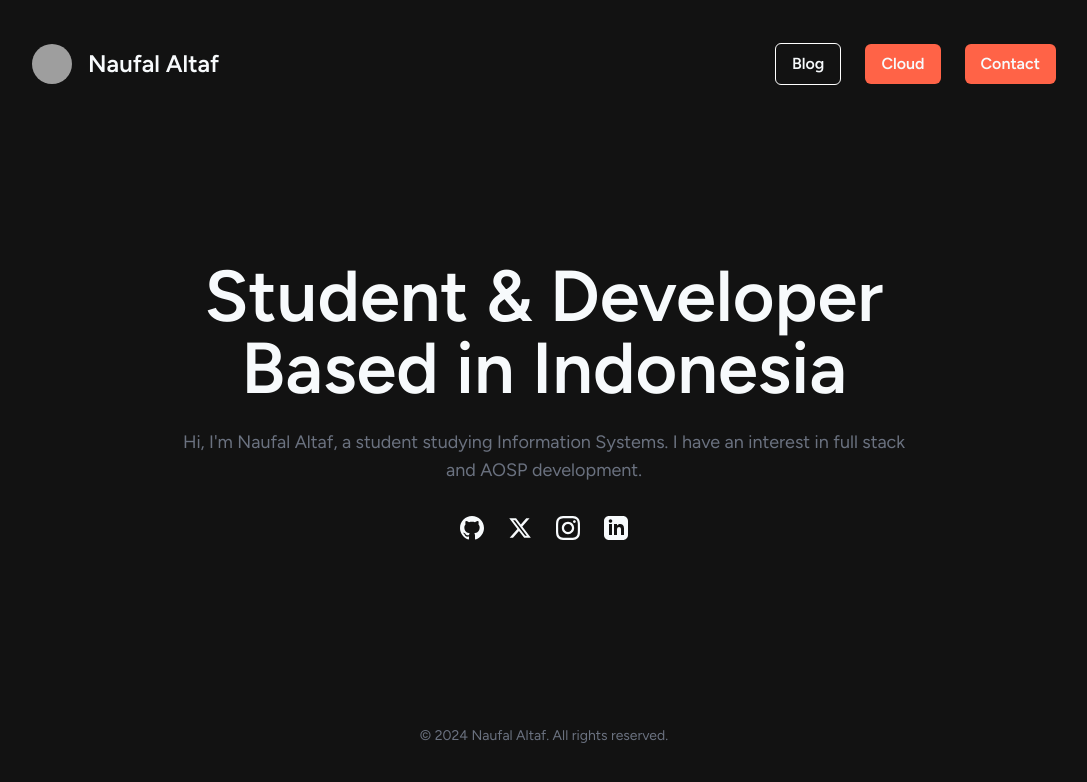
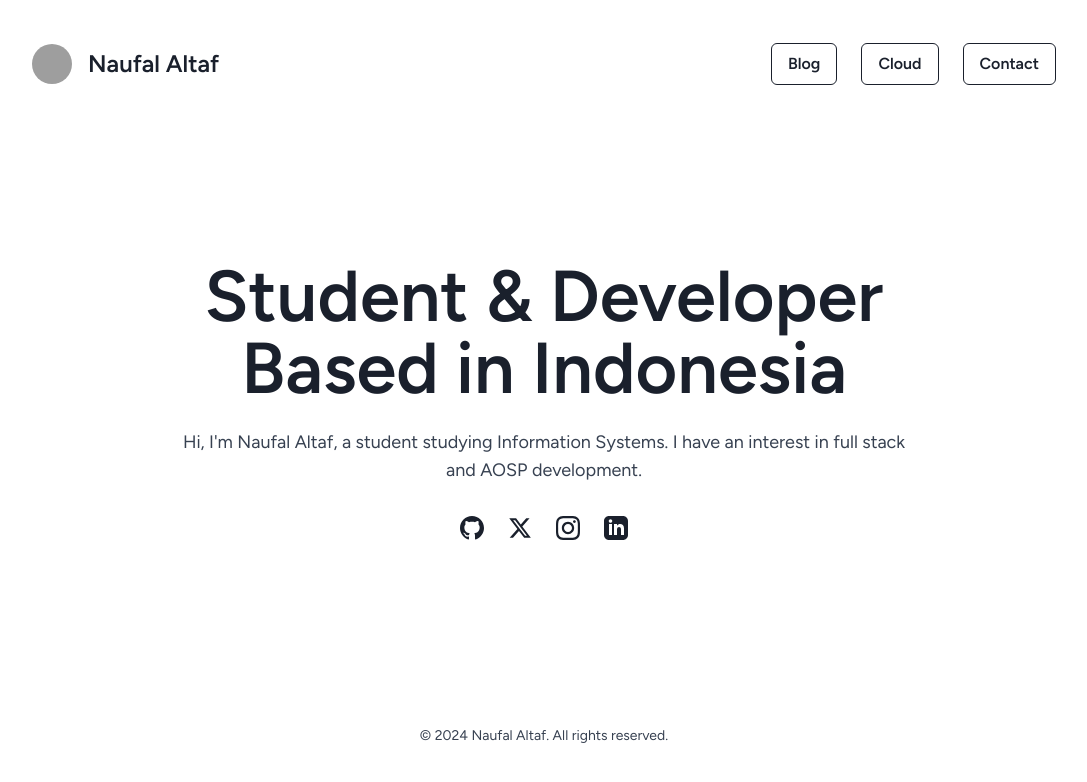
Before and after one commit to nawocci/site, a Next.js app: page / in a window 1280 px wide. Shown: the top 782 px of the page, without its empty margins (96-1183 px from the left). Built offline with nearby package versions, Linux system fonts and the light colour scheme; grey boxes are pictures that could not be loaded.

Commit message:
Add a light color scheme
- Also uniform and tidy up the colors on every components.

```diff
--- a/src/app/blog/[slug]/page.tsx
+++ b/src/app/blog/[slug]/page.tsx
@@ -29,7 +29,7 @@ export default async function BlogPost({ params }: { params: { slug: string } })
           width={600}
           className={"rounded-lg w-full h-56 sm:h-[32rem] object-cover"}
         />
-        <div className="prose prose-invert sm:prose-lg sm:hover:prose-a:text-primary max-w-none overflow-hidden">
+        <div className="prose dark:prose-invert sm:prose-lg sm:hover:prose-a:text-primary max-w-none overflow-hidden">
           <PortableText value={post.body} components={PortableTextComponents} />
         </div>
       </div>
--- a/src/app/blog/page.tsx
+++ b/src/app/blog/page.tsx
@@ -30,7 +30,7 @@ export default async function Blog() {
               />
             </div>
             <div className="flex flex-col flex-grow p-2 lg:p-4 sm:group-hover:bg-primary sm:duration-200">
-              <p className="text-xs lg:text-base mb-1 lg:mb-2 text-primary sm:group-hover:text-white sm:duration-200">
+              <p className="text-xs lg:text-base mb-1 lg:mb-2 text-primary sm:group-hover:text-white dark:sm:group-hover:text-black sm:duration-200">
                 {post.postDate}
               </p>
               <h2 className="font-bold text-base lg:text-2xl mb-1 lg:mb-2">
--- a/src/app/globals.css
+++ b/src/app/globals.css
@@ -3,3 +3,23 @@
 @tailwind base;
 @tailwind components;
 @tailwind utilities;
+
+:root {
+    --color-primary: #FF7F5A;
+    --color-secondary: #374151;
+    --color-background: #FFFFFF;
+    --color-background-alt: #ECECEC;
+    --color-text: #1A202C;
+    --color-border: #B0BEC5;
+}
+
+@media (prefers-color-scheme: dark) {
+    :root {
+        --color-primary: #FF6347;
+        --color-secondary: #6B7280;
+        --color-background: #121212;
+        --color-background-alt: #1E1E1E;
+        --color-text: #F7FAFC;
+        --color-border: #505050;
+    }
+}
--- a/src/app/layout.tsx
+++ b/src/app/layout.tsx
@@ -17,7 +17,7 @@ export default function RootLayout({
 }>) {
   return (
     <html lang="en">
-      <body className={`${figtree.className} bg-background text-text`}>
+      <body className={`${figtree.className} bg-background text-text duration-300`}>
         <div className="min-h-[100dvh] flex justify-center px-4 sm:px-0">
           <div className="w-full max-w-5xl flex flex-col">
             <Navbar />
--- a/src/app/not-found.tsx
+++ b/src/app/not-found.tsx
@@ -12,7 +12,7 @@ export default function NotFound() {
         className="rounded-lg"
       />
       <Link href="/">
-        <button className="px-6 py-3 bg-primary text-black font-semibold rounded-lg hover:bg-opacity-80 transition-colors duration-200">
+        <button className="px-6 py-3 bg-primary text-backgroundAlt font-semibold rounded-lg hover:bg-opacity-80 transition-colors duration-200">
           Go Back Home
         </button>
       </Link>
--- /dev/null
+++ b/src/components/CodeBlock.tsx
@@ -0,0 +1,60 @@
+'use client';
+
+import { useEffect, useState } from 'react';
+import SyntaxHighlighter from 'react-syntax-highlighter';
+import { atomOneLight, atomOneDark } from 'react-syntax-highlighter/dist/cjs/styles/hljs'; // Both themes
+import CopyButton from './CopyButton';
+
+interface CodeBlockProps {
+    value: {
+        filename?: string;
+        language?: string;
+        code: string;
+    };
+}
+
+const CodeBlock: React.FC<CodeBlockProps> = ({ value }) => {
+    // State to track dark mode
+    const [isDarkMode, setIsDarkMode] = useState(false);
+
+    // Detect the user's dark mode preference
+    useEffect(() => {
+        const mediaQuery = window.matchMedia('(prefers-color-scheme: dark)');
+        setIsDarkMode(mediaQuery.matches); // Set initial state
+
+        // Listen for changes in preference
+        const handleChange = (e: MediaQueryListEvent) => setIsDarkMode(e.matches);
+        mediaQuery.addEventListener('change', handleChange);
+
+        // Cleanup listener on unmount
+        return () => mediaQuery.removeEventListener('change', handleChange);
+    }, []);
+
+    return (
+        <div className="my-4 overflow-hidden rounded-md">
+            {value.filename && (
+                <div className="bg-backgroundAlt text-text p-2 text-sm flex items-center justify-between border-b border-border">
+                    <span className="truncate mr-2">{value.filename}</span>
+                    <CopyButton text={value.code} />
+                </div>
+            )}
+            <div className="overflow-x-auto">
+                <SyntaxHighlighter
+                    language={value.language || 'text'}
+                    style={isDarkMode ? atomOneDark : atomOneLight} // Dynamically apply dark or light theme
+                    customStyle={{
+                        margin: 0,
+                        backgroundColor: isDarkMode ? '#1E1E1E' : 'var(--color-background-alt)', // Custom background colors
+                        fontSize: '0.875rem',
+                        padding: '1rem',
+                    }}
+                    wrapLongLines
+                >
+                    {value.code}
+                </SyntaxHighlighter>
+            </div>
+        </div>
+    );
+};
+
+export default CodeBlock;
--- a/src/components/CopyButton.tsx
+++ b/src/components/CopyButton.tsx
@@ -18,7 +18,7 @@ const CopyButton: React.FC<CopyButtonProps> = ({ text }) => {
   return (
     <button
       onClick={handleCopy}
-      className="flex-shrink-0 px-2 py-1 text-xs border border-border text-white hover:bg-primary hover:border-transparent hover:text-black rounded transition-colors duration-200"
+      className="flex-shrink-0 px-2 py-1 text-xs border border-border text-text hover:bg-primary hover:border-transparent hover:text-backgroundAlt rounded transition-colors duration-200"
     >
       {copied ? 'Copied!' : 'Copy'}
     </button>
--- a/src/components/Hero.tsx
+++ b/src/components/Hero.tsx
@@ -4,7 +4,7 @@ export default function Hero() {
       <h1 className="text-center text-3xl md:text-7xl font-semibold">
         Student & Developer<br/>Based in Indonesia
       </h1>
-      <p className="text-center text-sm md:text-lg text-gray-500">
+      <p className="text-center text-sm md:text-lg text-secondary">
         Hi, I&apos;m Naufal Altaf, a student studying Information Systems. I have an interest in full stack and AOSP development.
       </p>
     </div>
--- a/src/components/Navbar.tsx
+++ b/src/components/Navbar.tsx
@@ -14,7 +14,7 @@ export default function Navbar() {
         </a>
         <div className="flex items-center gap-6">
           <a href="/blog"
-             className={`flex items-center justify-center w-10 h-10 sm:w-auto sm:h-auto px-0 sm:px-4 py-2 text-sm sm:text-base font-semibold ${pathname.startsWith('/blog') ? 'text-primary border-primary' : 'border-white'} border rounded-md lg:hover:text-primary lg:hover:border-primary duration-200`}>
+             className={`flex items-center justify-center w-10 h-10 sm:w-auto sm:h-auto px-0 sm:px-4 py-2 text-sm sm:text-base font-semibold ${pathname.startsWith('/blog') ? 'text-primary border-primary' : 'border-text'} border rounded-md lg:hover:text-primary lg:hover:border-primary duration-200`}>
             <svg xmlns="http://www.w3.org/2000/svg" viewBox="0 0 24 24" fill="currentColor" className="w-5 h-5 sm:hidden">
               <path
                   d="M12 6.042A8.967 8.967 0 006 3.75c-1.052 0-2.062.18-3 .512v14.25A8.987 8.987 0 016 18c2.305 0 4.408.867 6 2.292m0-14.25a8.966 8.966 0 016-2.292c1.052 0 2.062.18 3 .512v14.25A8.987 8.987 0 0018 18a8.967 8.967 0 00-6 2.292m0-14.25v14.25"/>
@@ -23,7 +23,7 @@ export default function Navbar() {
           </a>
 
           <a href="https://cloud.altaf.xyz"
-             className="flex items-center justify-center w-10 h-10 sm:w-auto sm:h-auto px-0 sm:px-4 py-2 text-sm sm:text-base font-semibold bg-primary rounded-md lg:hover:brightness-125 duration-200">
+             className={`flex items-center justify-center w-10 h-10 sm:w-auto sm:h-auto px-0 sm:px-4 py-2 text-sm sm:text-base font-semibold ${pathname.startsWith('/cloud') ? 'text-primary border-primary' : 'border-text'} border rounded-md lg:hover:text-primary lg:hover:border-primary duration-200`}>
             <svg xmlns="http://www.w3.org/2000/svg" viewBox="0 0 24 24" fill="currentColor"
                  className="w-6 h-6 sm:hidden">
               <path d="M19.35 10.04a7 7 0 00-13.31 2A5.002 5.002 0 005 19h13a5 5 0 001.35-8.96z"/>
@@ -32,7 +32,7 @@ export default function Navbar() {
           </a>
 
           <a href="mailto:me@altaf.xyz"
-             className="flex items-center justify-center w-10 h-10 sm:w-auto sm:h-auto px-0 sm:px-4 py-2 text-sm sm:text-base font-semibold bg-primary rounded-md lg:hover:brightness-125 duration-200">
+             className={`flex items-center justify-center w-10 h-10 sm:w-auto sm:h-auto px-0 sm:px-4 py-2 text-sm sm:text-base font-semibold ${pathname.startsWith('/contact') ? 'text-primary border-primary' : 'border-text'} border rounded-md lg:hover:text-primary lg:hover:border-primary duration-200`}>
             <svg xmlns="http://www.w3.org/2000/svg" viewBox="0 0 24 24" fill="currentColor"
                  className="w-5 h-5 sm:hidden">
               <path d="M1.5 8.67v8.58a3 3 0 003 3h15a3 3 0 003-3V8.67l-8.928 5.493a3 3 0 01-3.144 0L1.5 8.67z"/>
--- a/src/components/PortableTextComponents.tsx
+++ b/src/components/PortableTextComponents.tsx
@@ -1,9 +1,7 @@
 import type { PortableTextComponents } from "@portabletext/react";
 import Image from "next/image";
 import { urlFor } from "@/sanity/lib/image";
-import SyntaxHighlighter from 'react-syntax-highlighter';
-import { atomOneDark } from 'react-syntax-highlighter/dist/cjs/styles/hljs';
-import CopyButton from './CopyButton';
+import CodeBlock from "@/components/CodeBlock";
 
 const PortableTextComponents: PortableTextComponents = {
   types: {
@@ -26,29 +24,7 @@ const PortableTextComponents: PortableTextComponents = {
       );
     },
     code: ({ value }) => (
-      <div className="my-4 overflow-hidden rounded-md">
-        {value.filename && (
-          <div className="bg-[#1E1E1E] text-text p-2 text-sm flex items-center justify-between border-b border-[#333333]">
-            <span className="truncate mr-2">{value.filename}</span>
-            <CopyButton text={value.code} />
-          </div>
-        )}
-        <div className="overflow-x-auto">
-          <SyntaxHighlighter
-            language={value.language || 'text'}
-            style={atomOneDark}
-            customStyle={{
-              margin: 0,
-              backgroundColor: '#1E1E1E',
-              fontSize: '0.875rem',
-              padding: '1rem',
-            }}
-            wrapLongLines
-          >
-            {value.code}
-          </SyntaxHighlighter>
-        </div>
-      </div>
+      <CodeBlock value={value}/>
     ),
   },
 };
--- a/tailwind.config.ts
+++ b/tailwind.config.ts
@@ -9,12 +9,14 @@ const config: Config = {
   theme: {
     extend: {
       colors: {
-        primary: '#FF6347',
-        secondary: '#6B7280',
-        background: '#121212',
-        text: '#F7FAFC',
-        border: '#505050',
+        primary: 'var(--color-primary)',
+        secondary: 'var(--color-secondary)',
+        background: 'var(--color-background)',
+        backgroundAlt: 'var(--color-background-alt)',
+        text: 'var(--color-text)',
+        border: 'var(--color-border)',
       },
+
       keyframes: {
         fadeIn: {
           '0%': { opacity: '0' },
```
